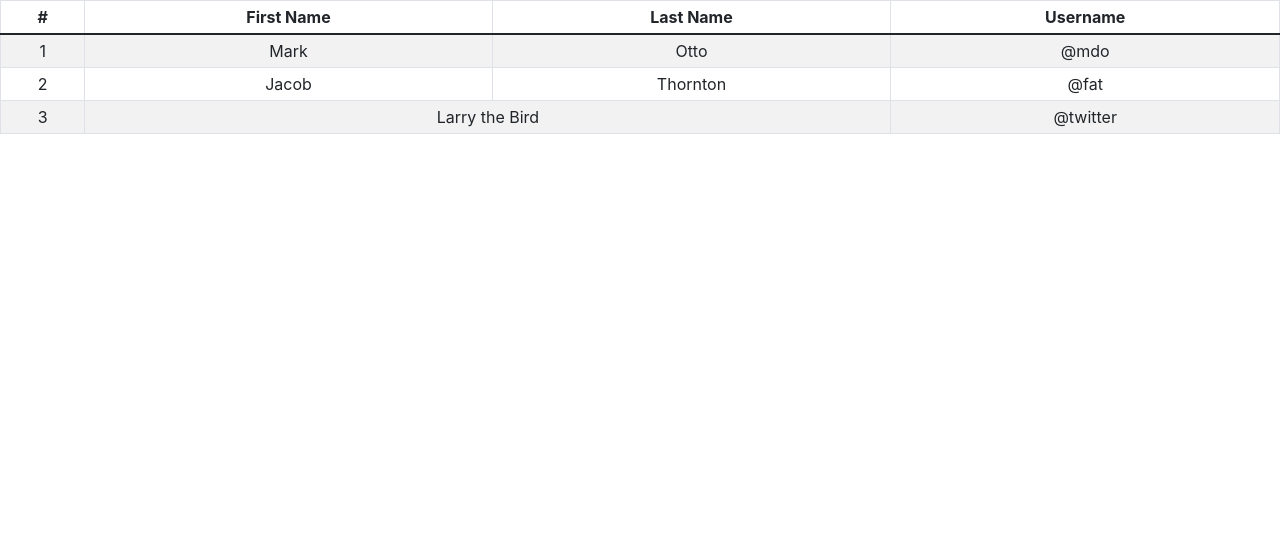
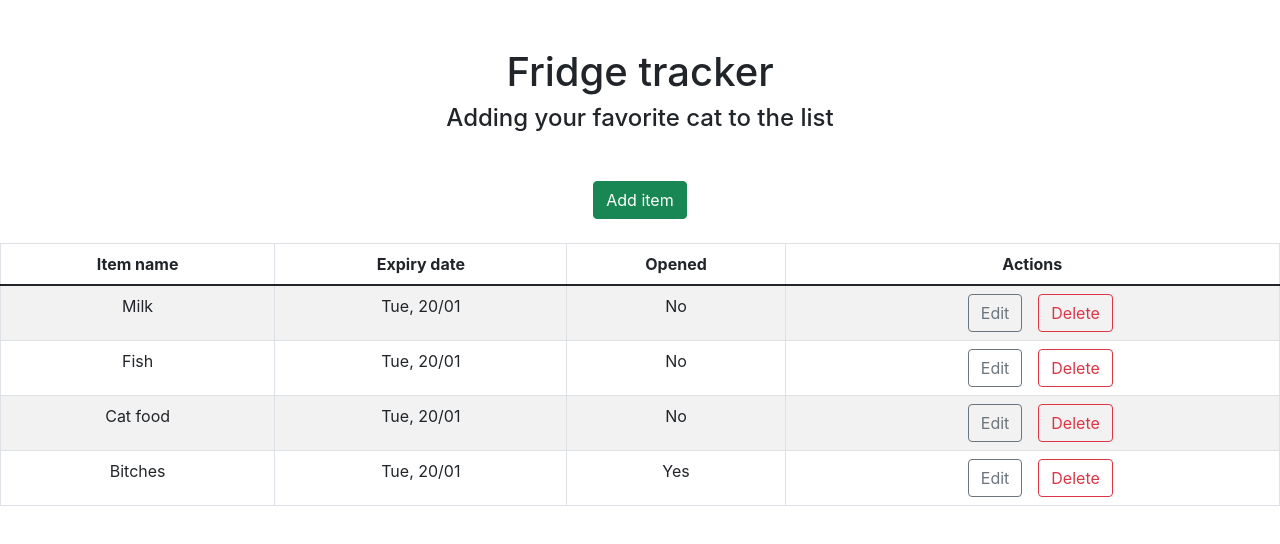
Before and after one commit to RossellaFer/fridge-tracker-firebase, a React (Create React App) app: page / in a window 1280 px wide. Shown: the top 544 px of the page. Built offline with nearby package versions, Linux system fonts and the light colour scheme; no server answers; the database is empty.

Commit message:
components and modal logic

```diff
--- a/src/App.js
+++ b/src/App.js
@@ -2,23 +2,35 @@ import './App.css';
 import { useEffect, useState } from 'react';
 import ItemDataService from './services/item-services';
 import ItemsList from './components/ItemsList';
+import staticItems from "./components/items";
+import AddItemButton from './components/AddItemButton';
+import ItemForm from './components/ItemForm';
 
 function App() {
   const [ items, setItems ] = useState([]);
+  const [show, setShow] = useState(false);
+
+  const handleClose = () => setShow(false);
+  const handleShow = () => setShow(true);
 
   useEffect(() => {
     getItems();
   }, []);
 
   const getItems = async() => {
-    const data = await ItemDataService.getAllItems();
-    console.log(data)
-    setItems(data.docs.map((doc) => ({...doc.data(), id: doc.id})))
+    // const data = await ItemDataService.getAllItems();
+    // setItems(data.docs.map((doc) => ({...doc.data(), id: doc.id})))
   }
 
   return (
     <div className="App">
-        <ItemsList />
+      <div className="my-5">
+        <h1>Fridge tracker</h1>
+        <h4>Adding your favorite cat to the list</h4>
+      </div>
+      <AddItemButton handleShow={handleShow}/>
+      <ItemsList items={staticItems} handleShow={handleShow}/>
+      <ItemForm handleClose={handleClose} show={show}/>
     </div>
   );
 }
--- /dev/null
+++ b/src/components/ActionButtons.js
@@ -0,0 +1,12 @@
+import Button from 'react-bootstrap/Button';
+
+const ActionButtons = (props) => {
+    return (
+        <>
+          <Button variant="outline-secondary" className="mx-3" onClick={props.handleShow}>Edit</Button>
+          <Button variant="outline-danger">Delete</Button>
+        </>
+    )
+}
+
+export default ActionButtons;
--- /dev/null
+++ b/src/components/AddItemButton.js
@@ -0,0 +1,9 @@
+import Button from 'react-bootstrap/Button';
+
+const AddItemButton = ({handleShow}) => {
+    return(
+        <Button variant="success" className="mb-4" onClick={handleShow}>Add item</Button>
+    )
+}
+
+export default AddItemButton;
--- /dev/null
+++ b/src/components/Item.js
@@ -0,0 +1,19 @@
+import ActionButtons from "./ActionButtons";
+
+const Item = (props) => {
+    var options = {'weekday': 'short', 'month': '2-digit', 'day': '2-digit'};
+    const expiry_date = new Date(props.item.expiry_date.seconds).toLocaleString('en-GB', options)
+    console.log(props)
+ return (
+    <tr>
+        <td>{props.item.name}</td>
+        <td>{expiry_date}</td>
+        <td>{props.item.closed ? "No" : "Yes"}</td>
+        <td>
+            <ActionButtons handleShow={props.handleShow}/>
+        </td>
+    </tr>
+ )
+}
+
+export default Item;
--- /dev/null
+++ b/src/components/ItemForm.js
@@ -0,0 +1,36 @@
+
+import Button from 'react-bootstrap/Button';
+import Form from 'react-bootstrap/Form';
+import Modal from 'react-bootstrap/Modal';
+
+const ItemForm = ({handleClose, show}) => {
+    return(
+      <Modal show={show} onHide={handleClose}>
+        <Modal.Header closeButton>
+          <Modal.Title>Modal heading</Modal.Title>
+        </Modal.Header>
+        <Modal.Body>
+            <Form className="form-inline">
+                <Form.Group className="mb-3">
+                    <Form.Label>Name</Form.Label>
+                    <Form.Control type="text" placeholder="Item name" />
+                </Form.Group>
+
+                <Form.Group className="mb-3" >
+                    <Form.Label>Expiry date</Form.Label>
+                    <Form.Control type="date" placeholder="Expiry date" />
+                </Form.Group>
+
+                <Form.Group className="mb-3" >
+                    <Form.Check type="checkbox" label="Opened" />
+                </Form.Group>
+                <Button variant="primary" type="submit">
+                    Confirm
+                </Button>
+            </Form>
+        </Modal.Body>
+        </Modal>
+    )
+}
+
+export default ItemForm;
--- a/src/components/ItemsList.js
+++ b/src/components/ItemsList.js
@@ -1,36 +1,23 @@
 import { useEffect, useState } from "react";
 import Table  from "react-bootstrap/Table";
 import ItemDataService from "../services/item-services";
+import Item from './Item';
 
-const ItemsList = () => {
+const ItemsList = (props) => {
     return (
-        <Table striped bordered hover size="sm">
+        <Table striped bordered hover>
         <thead>
             <tr>
-            <th>#</th>
-            <th>First Name</th>
-            <th>Last Name</th>
-            <th>Username</th>
+            <th>Item name</th>
+            <th>Expiry date</th>
+            <th>Opened</th>
+            <th>Actions</th>
             </tr>
         </thead>
         <tbody>
-            <tr>
-            <td>1</td>
-            <td>Mark</td>
-            <td>Otto</td>
-            <td>@mdo</td>
-            </tr>
-            <tr>
-            <td>2</td>
-            <td>Jacob</td>
-            <td>Thornton</td>
-            <td>@fat</td>
-            </tr>
-            <tr>
-            <td>3</td>
-            <td colSpan={2}>Larry the Bird</td>
-            <td>@twitter</td>
-            </tr>
+            {props.items.map(item =>
+                <Item key={item.id} item={item} handleShow={props.handleShow}/>
+            )}
         </tbody>
         </Table>
     )
--- /dev/null
+++ b/src/components/items.js
@@ -0,0 +1,8 @@
+const staticItems = [
+    {name: 'Milk', expiry_date: { seconds: 1657749600, nanoseconds: 35000000}, closed: true, id: "hoDBVmthkC6rJ2PBQWG8"},
+    {name: 'Fish', expiry_date: { seconds: 1657749600, nanoseconds: 35000000}, closed: true, id: "hoDBVmthkC6nJyBQWG8"},
+    {name: 'Cat food', expiry_date: { seconds: 1657749600, nanoseconds: 35000000}, closed: true, id: "hoDBVmthkC6nJ2PBQWG8"},
+    {name: 'Bitches', expiry_date: { seconds: 1657749600, nanoseconds: 35000000}, closed: false, id: "hoDBVmthkj6nJ2PBQWG8"}
+  ];
+
+export default staticItems;
```
Also changed, not shown: 1 other file (tests, documents, lock files or other folders).
